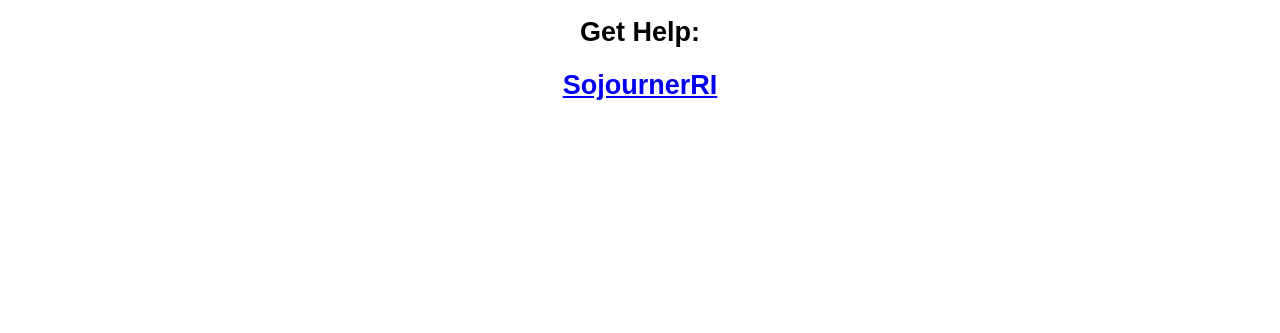
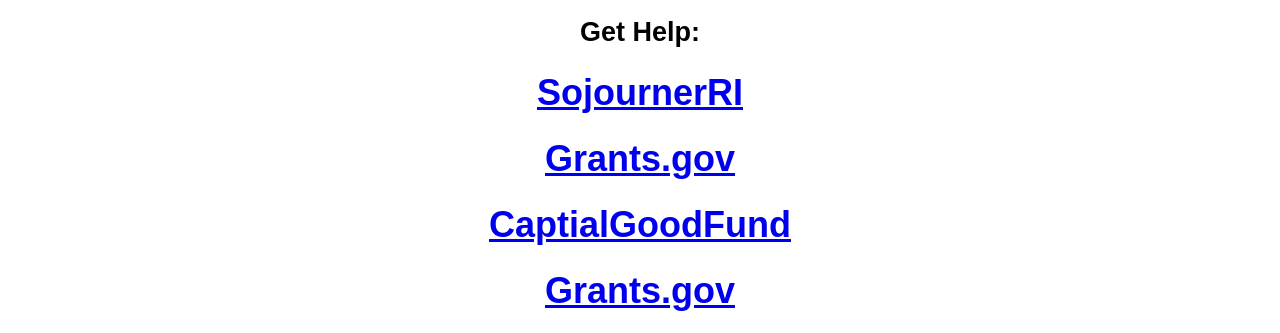
Before and after one commit to Aimeelynnramirez/dv-resources, a React (Create React App) app: page / in a window 1280 px wide. Shown: the part 695-1028 px from the top of the page. Before the commit the page ends 818 px from the top, so only its background shows below. Built offline with nearby package versions, Linux system fonts and the light colour scheme.

Commit message:
read me:

```diff
--- a/src/App.js
+++ b/src/App.js
@@ -21,7 +21,11 @@
           <li> <a href="http://webserver.rilin.state.ri.us/Statutes/TITLE15/15-15/INDEX.HTM">Index of Sections</a></li>
                     <li> <a href="http://webserver.rilin.state.ri.us/Statutes/TITLE15/15-15/15-15-5.HTM">Domestic Abuse Prevention</a></li>
             <h2>Get Help:</h2>
-                        <h2><a href="http://www.sojournerri.org"> SojournerRI </a></h2>
+                        <h1><a href="http://www.sojournerri.org"> SojournerRI </a></h1>
+                                                <h1><a href="https://www.grants.gov/"> Grants.gov </a></h1>
+                                                <h1><a href="https://capitalgoodfund.org/en/"> CaptialGoodFund </a></h1>
+                                                <h1><a href="https://www.grants.gov/"> Grants.gov </a></h1>
+
 
         </p>
       </div>
```
Also changed, not shown: 1 other file (tests, documents, lock files or other folders).
